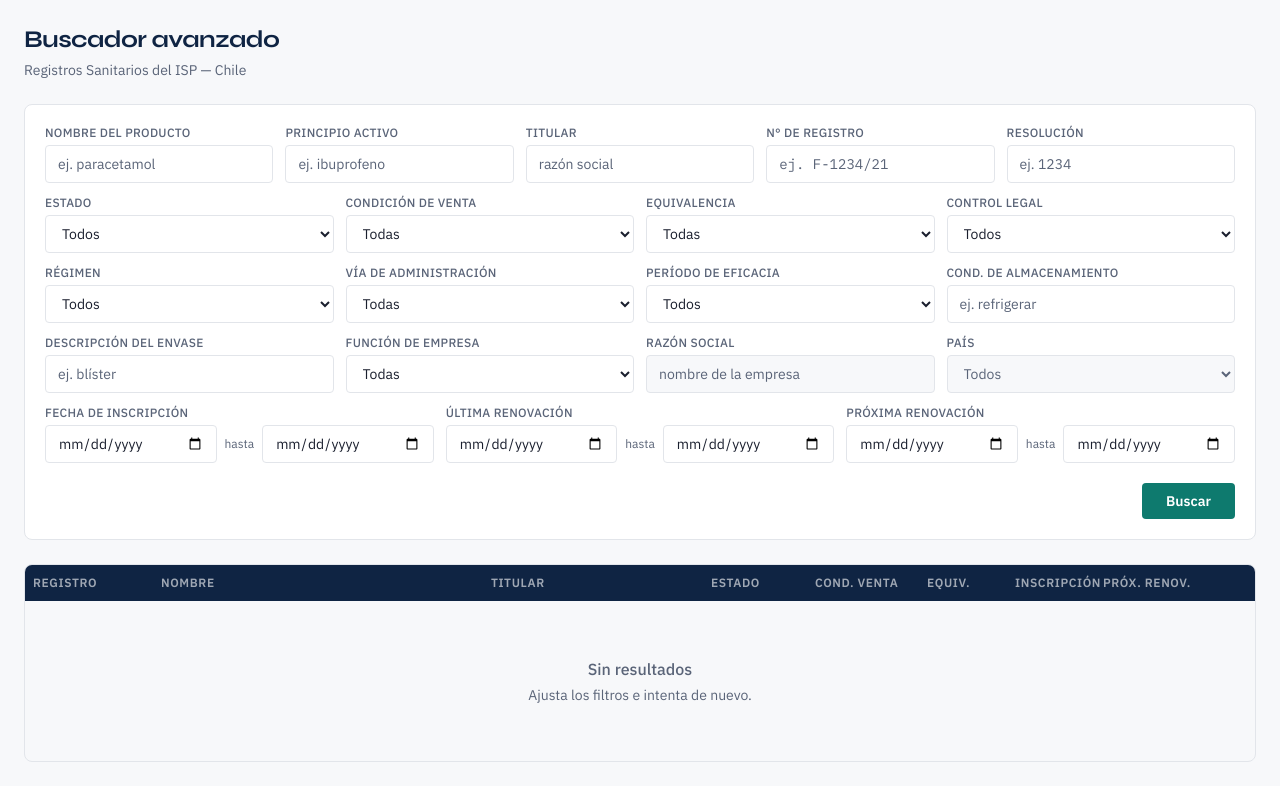
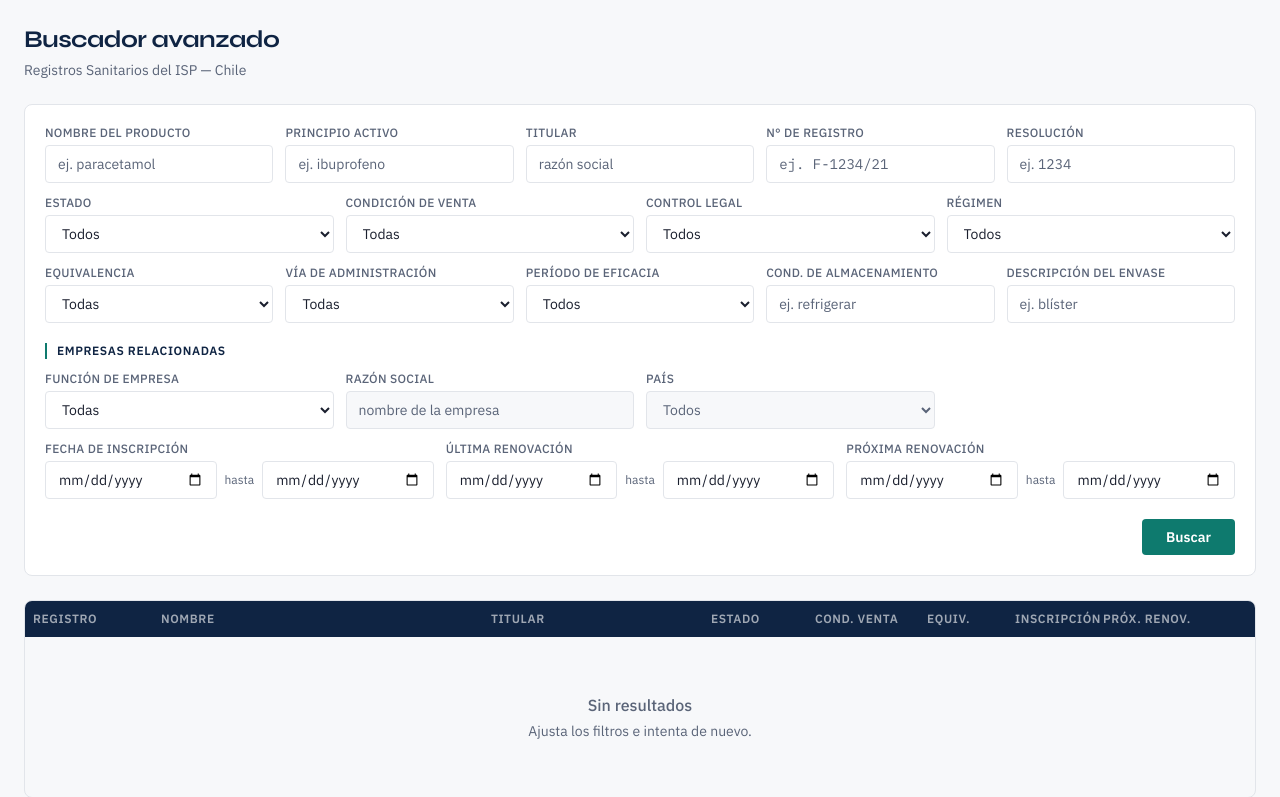
Before and after one commit to yesminalina/ispch-advanced-search, a Django app: page / in a window 1280 px wide. Shown: the part 48-845 px from the top of the page. Before the commit the page ends 810 px from the top, so only its background shows below. Run offline with Django 5.2, Linux system fonts and the light colour scheme; data that the repository does not hold is empty.

Commit message:
refactor: reorder search form fields and add empresas section header

```diff
--- a/registros/templates/registros/search.html
+++ b/registros/templates/registros/search.html
@@ -37,7 +37,7 @@
     </div>
   </div>
 
-  <!-- Fila 2: dropdowns de características -->
+  <!-- Fila 2: estado, condición de venta, control legal, régimen -->
   <div class="grid grid-cols-2 sm:grid-cols-3 lg:grid-cols-4 gap-3 mb-3">
     <div>
       <label class="form-label">Estado</label>
@@ -58,15 +58,6 @@
       </select>
     </div>
     <div>
-      <label class="form-label">Equivalencia</label>
-      <select name="equivalencia" class="form-input">
-        <option value="">Todas</option>
-        {% for value, label in equivalencia_choices %}
-          <option value="{{ value }}">{{ label }}</option>
-        {% endfor %}
-      </select>
-    </div>
-    <div>
       <label class="form-label">Control legal</label>
       <select name="control_legal" class="form-input">
         <option value="">Todos</option>
@@ -75,16 +66,25 @@
         {% endfor %}
       </select>
     </div>
-  </div>
-
-  <!-- Fila 3: régimen, vía, envase -->
-  <div class="grid grid-cols-2 sm:grid-cols-3 lg:grid-cols-4 gap-3 mb-3">
     <div>
       <label class="form-label">Régimen</label>
       <select name="regimen" class="form-input">
         <option value="">Todos</option>
         {% for regimen in regimen_choices %}
           <option value="{{ regimen }}">{{ regimen }}</option>
+        {% endfor %}
+      </select>
+    </div>
+  </div>
+
+  <!-- Fila 3: equivalencia, vía, período eficacia, cond. almacenamiento, descripción envase -->
+  <div class="grid grid-cols-2 sm:grid-cols-3 lg:grid-cols-5 gap-3 mb-3">
+    <div>
+      <label class="form-label">Equivalencia</label>
+      <select name="equivalencia" class="form-input">
+        <option value="">Todas</option>
+        {% for value, label in equivalencia_choices %}
+          <option value="{{ value }}">{{ label }}</option>
         {% endfor %}
       </select>
     </div>
@@ -110,14 +110,19 @@
       <label class="form-label">Cond. de almacenamiento</label>
       <input type="text" name="condicion_almacenamiento" class="form-input" placeholder="ej. refrigerar">
     </div>
-  </div>
-
-  <!-- Fila 4: descripción de envase + empresa -->
-  <div class="grid grid-cols-2 sm:grid-cols-3 lg:grid-cols-4 gap-3 mb-3">
     <div>
       <label class="form-label">Descripción del envase</label>
       <input type="text" name="descripcion" class="form-input" placeholder="ej. blíster">
     </div>
+  </div>
+
+  <!-- Subtítulo empresas -->
+  <div class="mt-5 mb-3 border-l-2 border-teal pl-2.5">
+    <h2 class="text-xs font-semibold uppercase tracking-wider text-navy">Empresas relacionadas</h2>
+  </div>
+
+  <!-- Fila 5: función, razón social, país -->
+  <div class="grid grid-cols-2 sm:grid-cols-3 lg:grid-cols-4 gap-3 mb-3">
     <div>
       <label class="form-label">Función de empresa</label>
       <select name="funcion" id="funcion-empresa" class="form-input">
```
Also changed, not shown: registros/static/registros/css/app.css.
